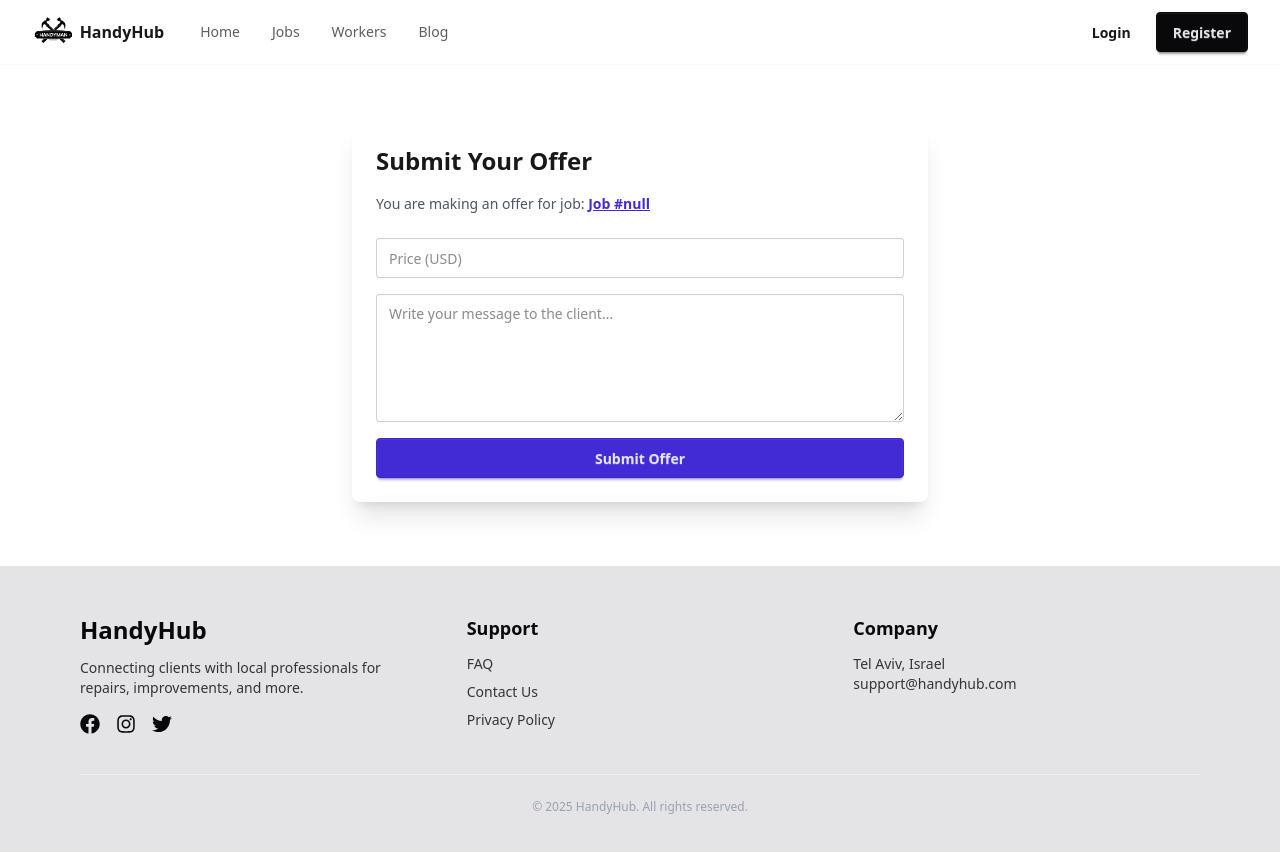
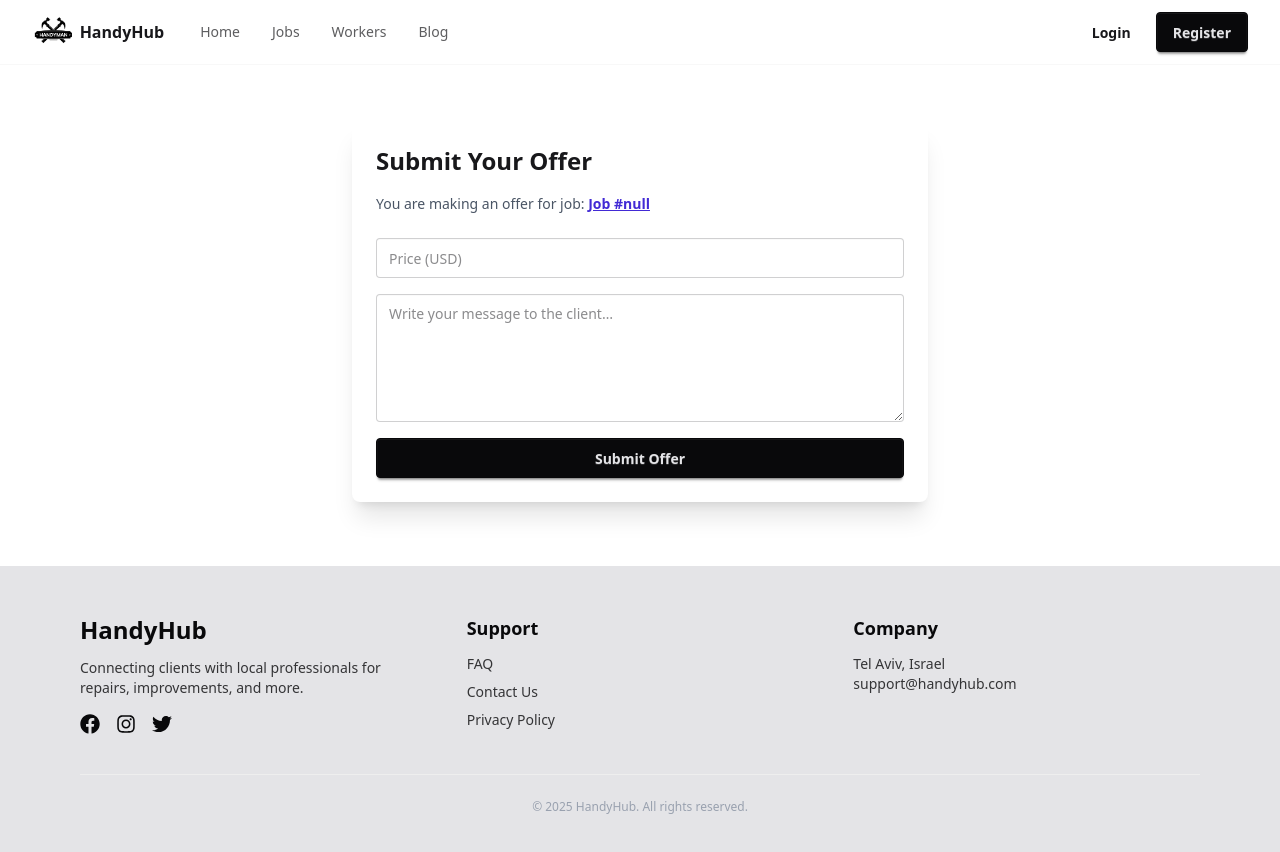
Before and after one commit to Romaizega/handyhub, a React (Vite) app in the folder frontend/: page /offers/create in a window 1280 px wide. Shown: the top 852 px of the page. Built offline with nearby package versions, Linux system fonts and the light colour scheme.

Commit message:
fixed create offer

```diff
--- a/frontend/src/components/OfferCreate.jsx
+++ b/frontend/src/components/OfferCreate.jsx
@@ -83,7 +83,7 @@ const OfferCreate = () => {
             {error && <div className="alert alert-error">{error}</div>}
             <button
               type="submit"
-              className="btn btn-primary w-full"
+              className="btn btn-neutral w-full"
               disabled={loading}
             >
               {loading ? 'Submitting…' : 'Submit Offer'}
--- a/frontend/src/features/offers/offerSlice.js
+++ b/frontend/src/features/offers/offerSlice.js
@@ -49,7 +49,7 @@ const offerSlice = createSlice ({
       })
       .addCase(createOffer.fulfilled, (state, action)=>{
         state.status = AUTH_STATUS.SUCCEEDDED
-        state.offers = action.payload
+        state.offers.push(action.payload)
       })
       .addCase(createOffer.rejected, (state, action)=>{
         state.status = AUTH_STATUS.FAILED
```
